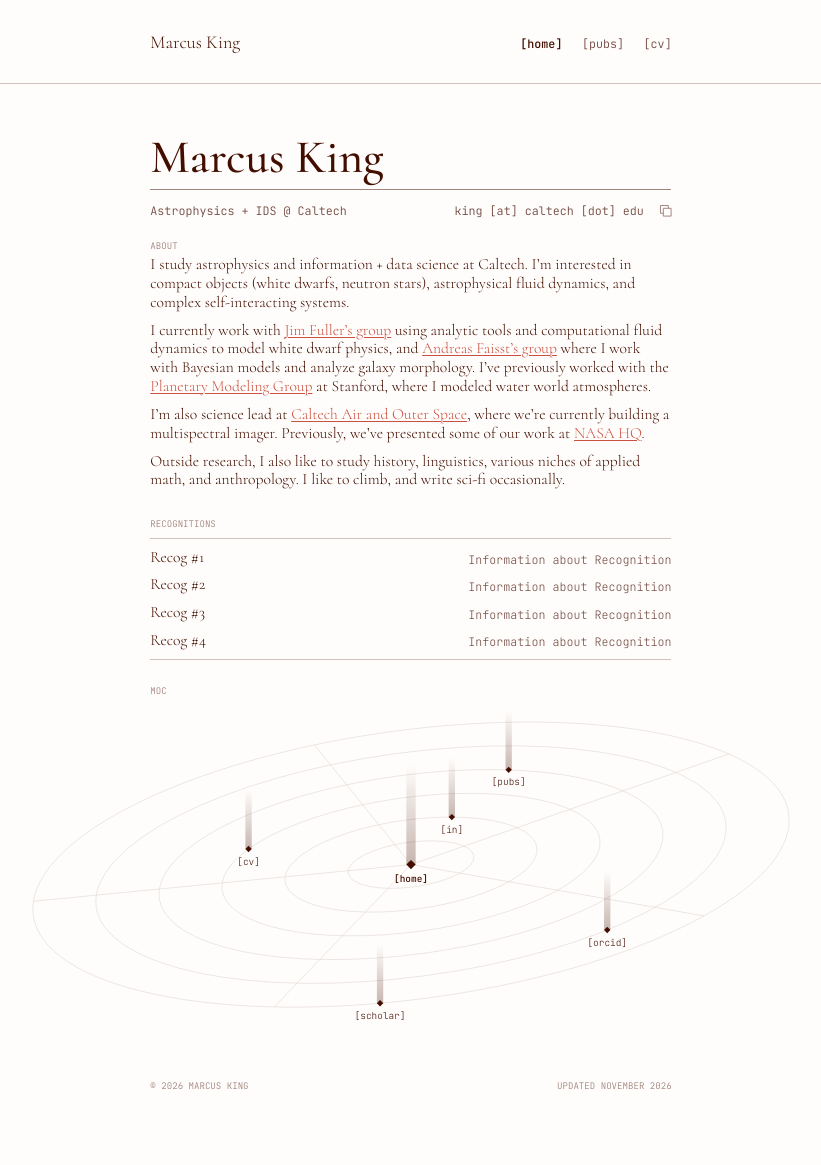
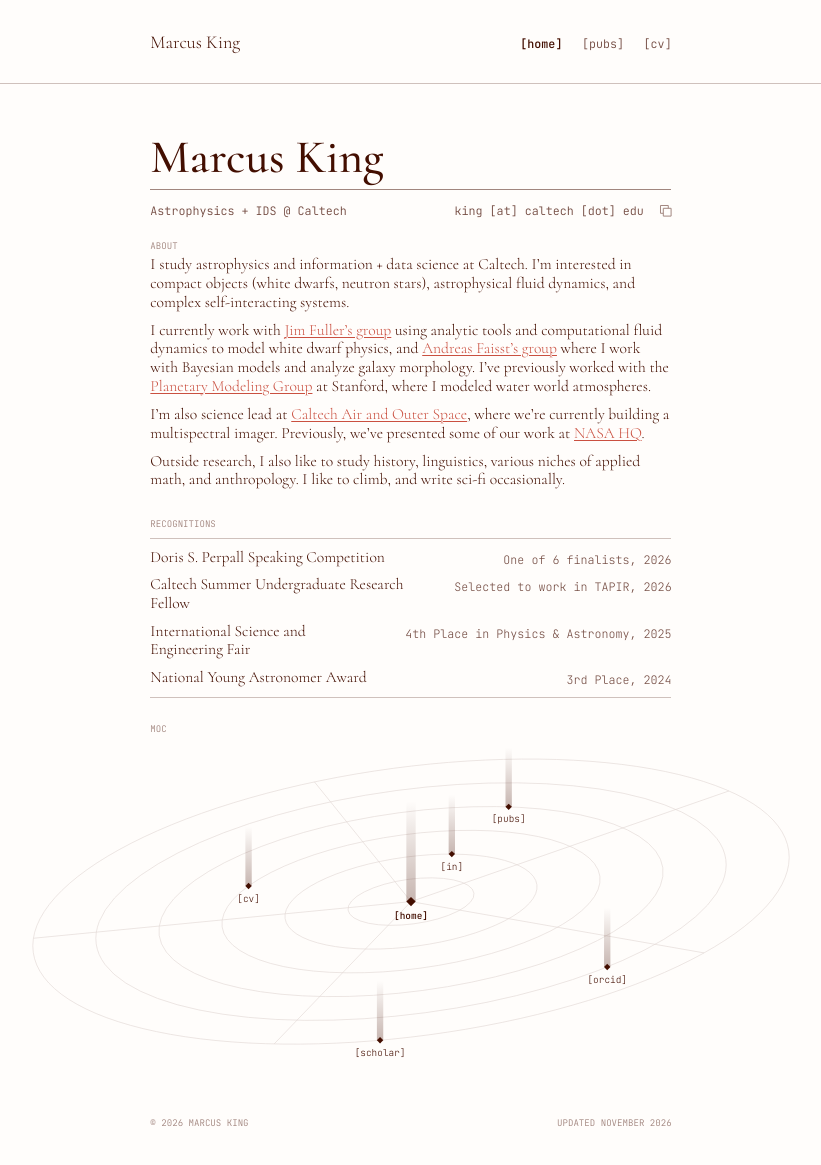
Before and after one commit to marcusnking/marcusnking.github.io, a Jekyll site: the page built from index.md, in a window 1280 px wide and 1167 px high. Shown: the whole window, without its empty margins (229-1050 px from the left). Built offline with Jekyll 4.4.1, drawn with Linux system fonts in a browser that asks for light colours.

Commit message:
Update recognitions.yml

```diff
--- a/_data/recognitions.yml
+++ b/_data/recognitions.yml
@@ -2,11 +2,11 @@
 #   title:  left column (serif)
 #   detail: right column (mono)
 #   url:    optional; makes the title a link
-- title: "Recog #1"
-  detail: Information about Recognition
-- title: "Recog #2"
-  detail: Information about Recognition
-- title: "Recog #3"
-  detail: Information about Recognition
-- title: "Recog #4"
-  detail: Information about Recognition
+- title: "Doris S. Perpall Speaking Competition"
+  detail: One of 6 finalists, 2026
+- title: "Caltech Summer Undergraduate Research Fellow"
+  detail: Selected to work in TAPIR, 2026
+- title: "International Science and Engineering Fair"
+  detail: 4th Place in Physics & Astronomy, 2025
+- title: "National Young Astronomer Award"
+  detail: 3rd Place, 2024
```
